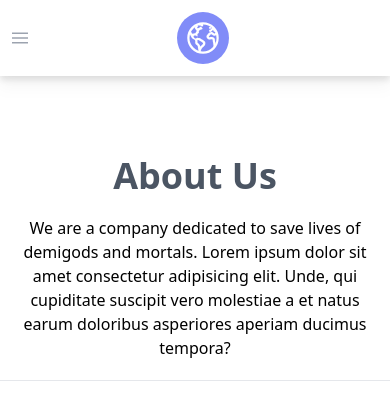
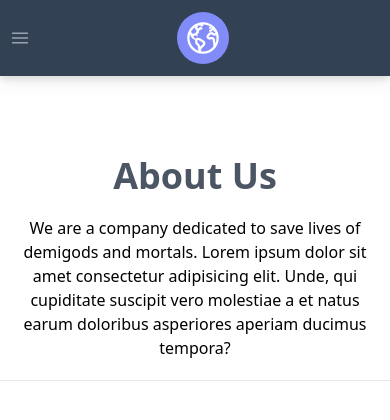
Before and after one commit to warphack-xino/warP-Hack-XINO_final, a Flask app: page /about in a window 390 px wide. Shown: the top 420 px of the page. Run offline with Flask 3, Linux system fonts and the light colour scheme; some libraries are stand-ins or nearby versions.

Commit message:
Update base.html

```diff
--- a/templates/base.html
+++ b/templates/base.html
@@ -20,7 +20,7 @@
 <body>
 
   <div class="lg:hidden sticky top-0 z-50 mb-0">
-    <button class="navbar-burger flex items-center bg-white  drop-shadow-lg w-full text-gray-400 p-3">
+    <button class="navbar-burger flex items-center bg-slate-700  drop-shadow-lg w-full text-gray-400 p-3">
       <svg class="block h-4 w-4 fill-current" viewBox="0 0 20 20" xmlns="http://www.w3.org/2000/svg">
         <path d="M0 3h20v2H0V3zm0 6h20v2H0V9zm0 6h20v2H0v-2z"></path>
       </svg>
@@ -41,7 +41,7 @@
         <a class="mr-5 transition ease-in-out hover:scale-105 hover:text-black font-semibold cursor-pointer :hover:text-gray-500 " href="/about">About us</a>
       </nav>
       <a href="/login">
-      <button class="inline-flex font-semibold rounded-full ml-2 py-2 px-5 text-white transition ease-in-out delay-1 bg-teal-400 hover:bg-teal-500 duration-300" href="/login" id="regbtn">
+      <button class="inline-flex font-semibold rounded-full ml-2 py-2 px-5 text-white transition ease-in-out delay-1 bg-indigo-400 hover:bg-indigo-500 duration-300" href="/login" id="regbtn">
        Login
       </button></a>
       <a href="/signup">
@@ -52,7 +52,7 @@
 </header>
 <div class="navbar-menu relative z-50 hidden" id="notLoggedInMobile">
   <div class="navbar-backdrop fixed inset-0 bg-gray-800 opacity-25"></div>
-  <nav class="fixed top-0 left-0 bottom-0 flex flex-col w-5/6 max-w-sm py-6 px-6 bg-white border-r overflow-y-auto">
+  <nav class="fixed top-0 left-0 bottom-0 flex flex-col w-5/6 max-w-sm py-6 px-6 bg-slate-700 border-r overflow-y-auto">
     <div class="flex mb-8">
       <a class="mr-auto text-3xl font-bold leading-none" href="/">
         <ion-icon name="earth-outline" class="text-4xl rounded-full bg-indigo-400 text-white px-2 py-2"></ion-icon>
@@ -95,7 +95,7 @@
   let nl = document.getElementById('notloggedin');
   nl.classList.add('navHide');
 </script>
-<header class="sticky hidden lg:flex top-0 z-50 bg-white drop-shadow-lg text-gray-600 body-font navbar">
+<header class="sticky hidden lg:flex top-0 z-50 bg-slate-700 drop-shadow-lg text-gray-600 body-font navbar">
   <div class="container mx-auto flex flex-wrap p-5 flex-col md:flex-row items-center">
     <a class="flex title-font font-medium items-center text-gray-900 mb-4 md:mb-0" h  f="/">
       <ion-icon name="earth-outline" class="text-4xl bg-indigo-400 text-white rounded-full px-2 py-2"></ion-icon>
@@ -121,7 +121,7 @@
 </header>
 <div class="navbar-menu relative z-50 hidden">
   <div class="navbar-backdrop fixed inset-0 bg-gray-800 opacity-25"></div>
-  <nav class="fixed top-0 left-0 bottom-0 flex flex-col w-5/6 max-w-sm py-6 px-6 bg-white border-r overflow-y-auto">
+  <nav class="fixed top-0 left-0 bottom-0 flex flex-col w-5/6 max-w-sm py-6 px-6 bg-slate-700 border-r overflow-y-auto">
     <div class="flex items-center mb-8">
       <a class="mr-auto text-3xl font-bold leading-none" href="/">
         <ion-icon name="earth-outline" class="text-4xl rounded-full bg-indigo-400 text-white px-2 py-2"></ion-icon>
```
